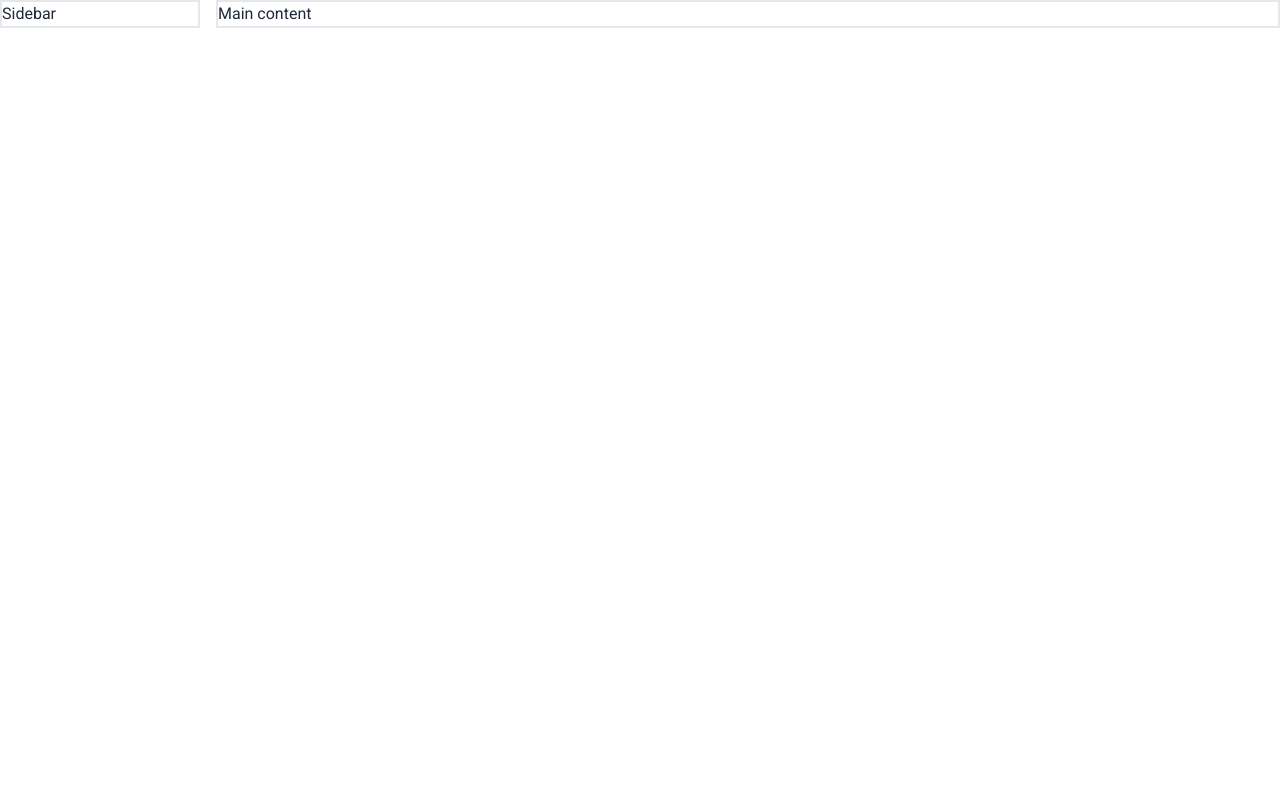
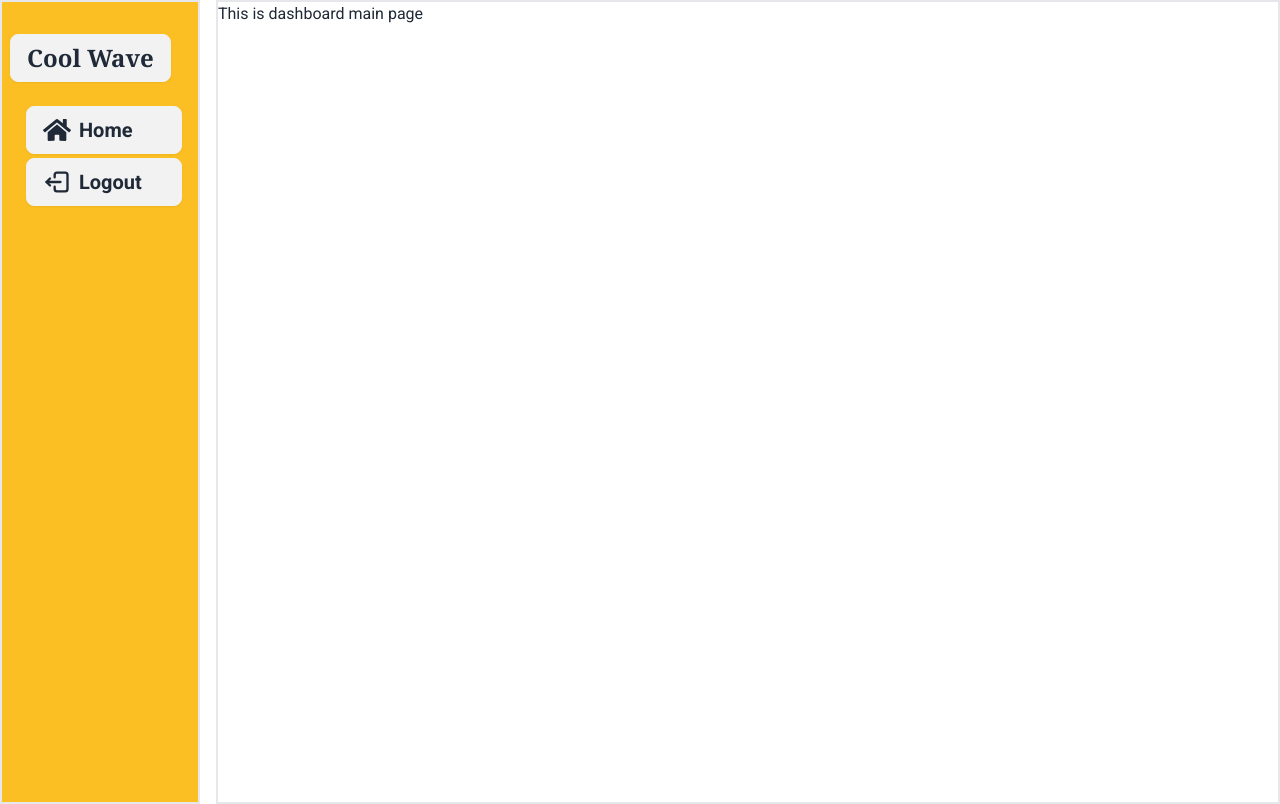
Before and after one commit to Arif-Islam21/coolWave, a React (Vite) app: page /dashboard in a window 1280 px wide. Built offline with nearby package versions, Linux system fonts and the light colour scheme; no server answers.

Commit message:
working with buyer dashboard

```diff
--- a/src/Layout/DashboardLayout.jsx
+++ b/src/Layout/DashboardLayout.jsx
@@ -1,12 +1,15 @@
 import { Outlet } from "react-router-dom";
+import Sidebar from "../Page/Dashboard/Sidebar";
 
 const DashboardLayout = () => {
   return (
     <div className="grid grid-cols-12 gap-4 ">
-      <div className="grid border-2 w-full h-full col-span-2">Sidebar</div>
-      <Outlet />
+      <div className="grid border-2 w-full h-full col-span-2">
+        <Sidebar />
+      </div>
+
       <div className="col-span-10 grid h-full w-full border-2">
-        Main content
+        <Outlet />
       </div>
     </div>
   );
--- /dev/null
+++ b/src/Page/Dashboard/DashboardMain.jsx
@@ -0,0 +1,5 @@
+const DashboardMain = () => {
+  return <div>This is dashboard main page</div>;
+};
+
+export default DashboardMain;
--- /dev/null
+++ b/src/Page/Dashboard/Sidebar.jsx
@@ -0,0 +1,30 @@
+import { NavLink } from "react-router-dom";
+import { FaHome } from "react-icons/fa";
+import { TbLogout2 } from "react-icons/tb";
+
+const Sidebar = () => {
+  return (
+    <div className="min-h-screen h-full pl-2 pt-8 bg-amber-400">
+      <NavLink to="/" className="text-2xl btn font-bold font-serif">
+        Cool Wave
+      </NavLink>
+      {/* LINKN ITEMS */}
+      <div className="my-6 px-4 ">
+        <div>
+          <NavLink
+            className={`btn flex items-center justify-start btn-block my-1`}
+          >
+            <FaHome size={28} /> <span className="text-xl">Home</span>
+          </NavLink>
+        </div>
+        <div className="">
+          <button className={`btn flex items-center justify-start btn-block`}>
+            <TbLogout2 size={28} /> <span className="text-xl">Logout</span>
+          </button>
+        </div>
+      </div>
+    </div>
+  );
+};
+
+export default Sidebar;
--- a/src/Routes/Route.jsx
+++ b/src/Routes/Route.jsx
@@ -4,6 +4,7 @@ import Home from "../Page/Home/Home";
 import Login from "../Authentication/Login";
 import Register from "../Authentication/Register";
 import DashboardLayout from "../Layout/DashboardLayout";
+import DashboardMain from "../Page/Dashboard/DashboardMain";
 
 const router = createBrowserRouter([
   // HOME LAYOUT
@@ -30,6 +31,12 @@ const router = createBrowserRouter([
   {
     path: "/dashboard",
     element: <DashboardLayout />,
+    children: [
+      {
+        index: true,
+        element: <DashboardMain />,
+      },
+    ],
   },
 ]);
 
```
